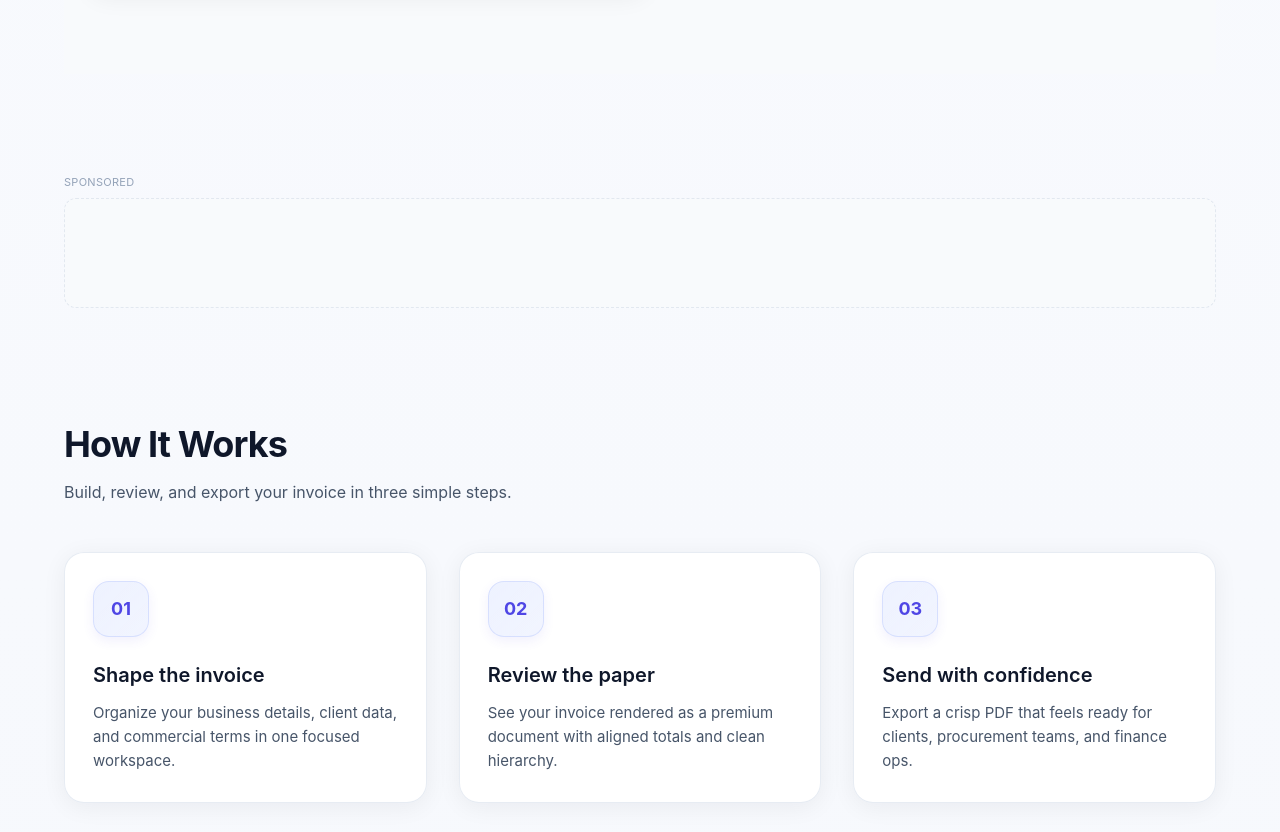
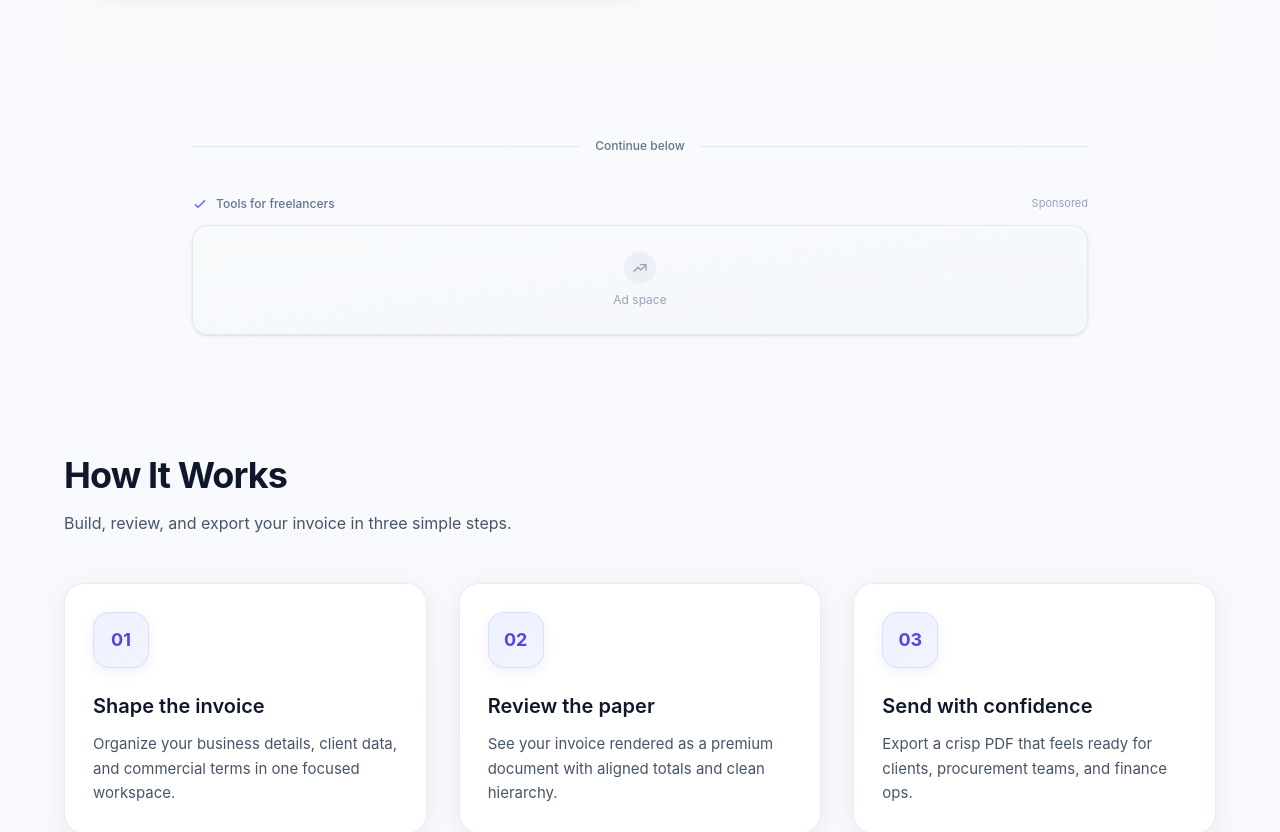
Before and after one commit to youssef-err/global-devis, a Next.js app: page /en in a window 1280 px wide. Shown: the part 2200-3032 px from the top of the page. Built offline with nearby package versions, Linux system fonts and the light colour scheme; no server answers.

Commit message:
feat: improve ad performance with better spacing, labels, and natural integration

```diff
--- a/app/[locale]/blog/[slug]/page.tsx
+++ b/app/[locale]/blog/[slug]/page.tsx
@@ -104,8 +104,8 @@ export default async function BlogPostPage({ params }: BlogPostPageProps) {
           <p className="text-xl leading-8 text-slate-600">{post.frontmatter.description}</p>
         </header>
 
-        <div className="mb-12">
-          <AdSenseUnit slot="5566778899" format="auto" style={{ minHeight: '110px' }} />
+        <div className="my-10">
+          <AdSenseUnit slot="5566778899" format="auto" style={{ minHeight: '110px' }} labelText="Related reading" />
         </div>
 
         <article className="prose prose-lg prose-slate max-w-none prose-a:text-indigo-600 prose-h2:mt-12 prose-h2:text-indigo-900">
@@ -126,13 +126,13 @@ export default async function BlogPostPage({ params }: BlogPostPageProps) {
                   />
                 )}
                 {shouldShowAd && (
-                  <div className="mt-6 mb-6">
-                    <AdSenseUnit slot="6677889900" format="auto" style={{ minHeight: '110px' }} />
+                  <div className="my-10">
+                    <AdSenseUnit slot="6677889900" format="auto" style={{ minHeight: '110px' }} labelText="Recommended tools" />
                   </div>
                 )}
                 {isLastSection && !hasFaqs && (
-                  <div className="mt-6 mb-6">
-                    <AdSenseUnit slot="6677889900" format="auto" style={{ minHeight: '110px' }} />
+                  <div className="my-10">
+                    <AdSenseUnit slot="6677889900" format="auto" style={{ minHeight: '110px' }} labelText="More resources" />
                   </div>
                 )}
               </div>
@@ -140,8 +140,8 @@ export default async function BlogPostPage({ params }: BlogPostPageProps) {
           })}
         </article>
 
-        <div className="my-12 w-full">
-          <AdSenseUnit slot="1122334455" format="rectangle" style={{ minHeight: '250px' }} />
+        <div className="my-10">
+          <AdSenseUnit slot="1122334455" format="rectangle" style={{ minHeight: '250px' }} labelText="Featured solution" />
         </div>
 
         <div className={`mt-12 p-6 bg-indigo-50 rounded-xl border border-indigo-100 ${isAr ? 'text-right' : 'text-left'}`}>
--- a/app/[locale]/blog/page.tsx
+++ b/app/[locale]/blog/page.tsx
@@ -22,7 +22,7 @@ export default async function BlogIndexPage({ params }: BlogIndexPageProps) {
               : 'Tips and guides to help you invoice better and grow your freelance business.'}
           </p>
           <div className="mt-8">
-            <AdSenseUnit slot="2200112233" format="auto" style={{ minHeight: '110px' }} className="rounded-xl border border-slate-200 bg-white" />
+            <AdSenseUnit slot="2200112233" format="auto" style={{ minHeight: '110px' }} labelText="Popular articles" />
           </div>
           <div className="mt-16 space-y-20 lg:mt-20 lg:space-y-20">
             {posts.map((post) => (
--- a/app/[locale]/page.tsx
+++ b/app/[locale]/page.tsx
@@ -38,10 +38,18 @@ export default async function HomePage({ params }: HomePageProps) {
         </div>
       </section>
 
-      {/* Ad Section */}
+      {/* Ad Section - After Form */}
       <section className="px-4 sm:px-6">
-        <div className="mx-auto max-w-6xl">
-          <AdSenseUnit slot="3344556677" format="auto" style={{ minHeight: '110px' }} />
+        <div className="mx-auto max-w-4xl">
+          <div className="relative">
+            <div className="absolute inset-0 flex items-center" aria-hidden="true">
+              <div className="w-full border-t border-slate-200"></div>
+            </div>
+            <div className="relative flex justify-center">
+              <span className="bg-slate-50 px-4 text-xs text-slate-500 font-medium">Continue below</span>
+            </div>
+          </div>
+          <AdSenseUnit slot="3344556677" format="auto" style={{ minHeight: '110px' }} labelText="Tools for freelancers" />
         </div>
       </section>
 
@@ -94,10 +102,10 @@ export default async function HomePage({ params }: HomePageProps) {
         </div>
       </section>
 
-      {/* Ad Section */}
+      {/* Ad Section - After Benefits */}
       <section className="px-4 sm:px-6">
-        <div className="mx-auto max-w-6xl">
-          <AdSenseUnit slot="8899001122" format="auto" style={{ minHeight: '110px' }} />
+        <div className="mx-auto max-w-4xl">
+          <AdSenseUnit slot="8899001122" format="auto" style={{ minHeight: '110px' }} labelText="Popular this week" />
         </div>
       </section>
 
--- a/components/ads/AdSenseUnit.tsx
+++ b/components/ads/AdSenseUnit.tsx
@@ -10,6 +10,7 @@ interface AdSenseUnitProps {
   style?: React.CSSProperties;
   showLabel?: boolean;
   minHeight?: number;
+  labelText?: string;
 }
 
 export default function AdSenseUnit({
@@ -18,8 +19,9 @@ export default function AdSenseUnit({
   responsive = true,
   className = '',
   style,
-  showLabel = true,
-  minHeight = 110
+  showLabel: _showLabel = true,
+  minHeight = 110,
+  labelText = 'Recommended'
 }: AdSenseUnitProps) {
   const { consent } = useCookieConsent();
 
@@ -33,10 +35,6 @@ export default function AdSenseUnit({
     }
   }, [consent?.ads]);
 
-  const wrapperClasses = format === 'rectangle'
-    ? 'my-8 py-4'
-    : 'my-6 py-3';
-
   const getContainerHeight = () => {
     if (format === 'rectangle') return 250;
     return minHeight;
@@ -44,35 +42,51 @@ export default function AdSenseUnit({
 
   if (!consent?.ads) {
     return (
-      <div className={wrapperClasses}>
-        {showLabel && (
-          <span className="block text-[11px] text-slate-400 uppercase tracking-wide mb-1.5">Sponsored</span>
-        )}
+      <div className="my-10">
+        <div className="flex items-center justify-between mb-3">
+          <div className="flex items-center gap-2">
+            <svg className="w-4 h-4 text-indigo-500" fill="none" stroke="currentColor" viewBox="0 0 24 24">
+              <path strokeLinecap="round" strokeLinejoin="round" strokeWidth="2" d="M5 13l4 4L19 7" />
+            </svg>
+            <span className="text-[12px] text-slate-500 font-medium">{labelText}</span>
+          </div>
+          <span className="text-[11px] text-slate-400">Sponsored</span>
+        </div>
         <div
-          className={`bg-slate-50 flex items-center justify-center text-xs text-slate-400 border border-dashed border-slate-200 rounded-xl ${className}`}
+          className={`bg-gradient-to-br from-slate-50 to-slate-100/50 flex items-center justify-center rounded-2xl border border-slate-200/80 shadow-sm ${className}`}
           style={{ minHeight: `${getContainerHeight()}px` }}
           aria-hidden="true"
         >
+          <div className="text-center">
+            <div className="w-8 h-8 mx-auto mb-2 rounded-full bg-slate-200/50 flex items-center justify-center">
+              <svg className="w-4 h-4 text-slate-400" fill="none" stroke="currentColor" viewBox="0 0 24 24">
+                <path strokeLinecap="round" strokeLinejoin="round" strokeWidth="2" d="M13 7h8m0 0v8m0-8l-8 8-4-4-6 6" />
+              </svg>
+            </div>
+            <p className="text-xs text-slate-400">Ad space</p>
+          </div>
         </div>
       </div>
     );
   }
 
   return (
-    <div className={wrapperClasses}>
-      {showLabel && (
-        <span className="block text-[11px] text-slate-400 uppercase tracking-wide mb-1.5">Sponsored</span>
-      )}
+    <div className="my-10">
+      <div className="flex items-center justify-between mb-3">
+        <div className="flex items-center gap-2">
+          <svg className="w-4 h-4 text-indigo-500" fill="none" stroke="currentColor" viewBox="0 0 24 24">
+            <path strokeLinecap="round" strokeLinejoin="round" strokeWidth="2" d="M5 13l4 4L19 7" />
+          </svg>
+          <span className="text-[12px] text-slate-500 font-medium">{labelText}</span>
+        </div>
+        <span className="text-[11px] text-slate-400">Sponsored</span>
+      </div>
       <div
-        className={`rounded-xl border border-slate-200 bg-white overflow-hidden ${className}`}
+        className={`rounded-2xl bg-white shadow-sm border border-slate-200/80 overflow-hidden ${className}`}
         style={{
           minHeight: `${getContainerHeight()}px`,
           maxHeight: format === 'rectangle' ? '250px' : '150px'
         }}
-      >
-        <div
-          className="relative w-full h-full"
-          style={{ minHeight: `${getContainerHeight()}px` }}
       >
         <ins
           className="adsbygoogle"
@@ -89,6 +103,5 @@ export default function AdSenseUnit({
         />
       </div>
     </div>
-    </div>
   );
 }
```
Lines whose indentation alone changed are shown as unchanged.
